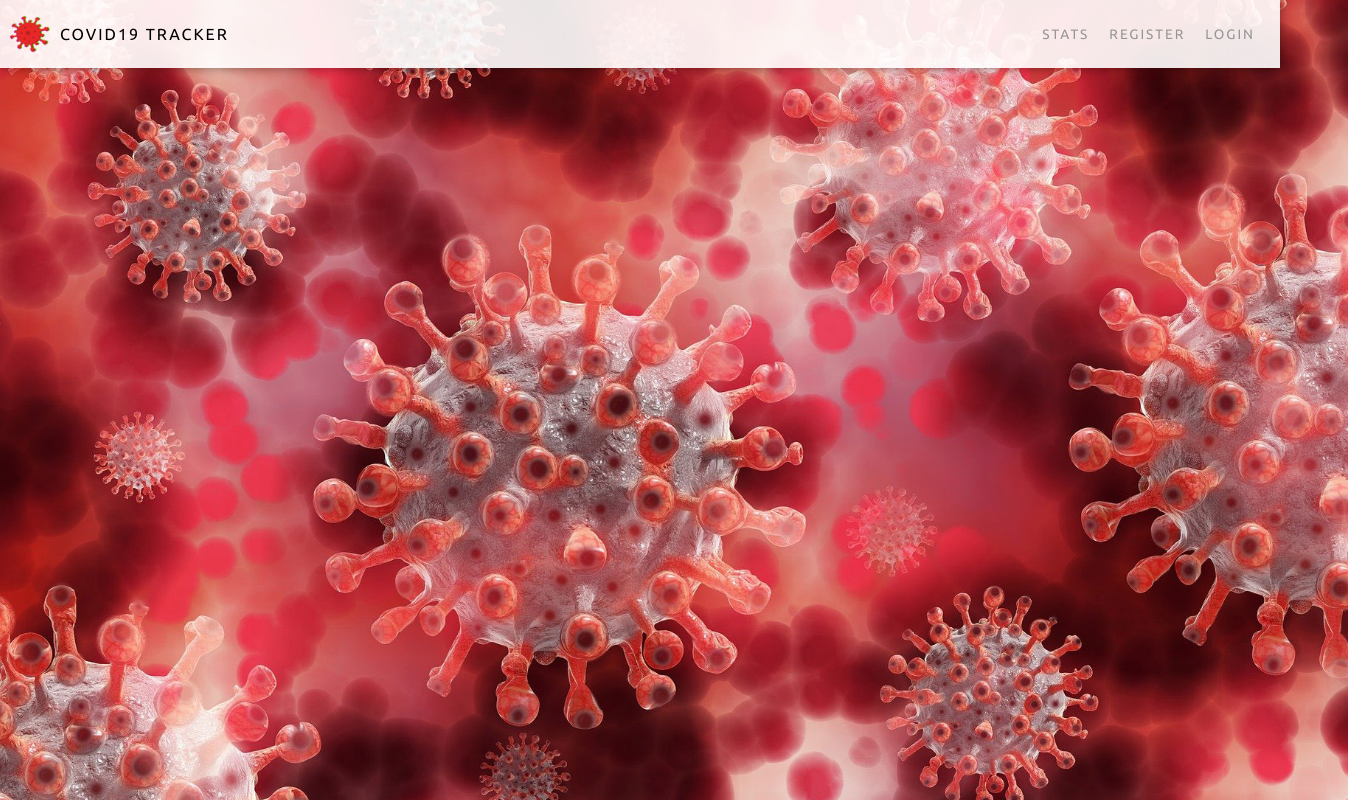
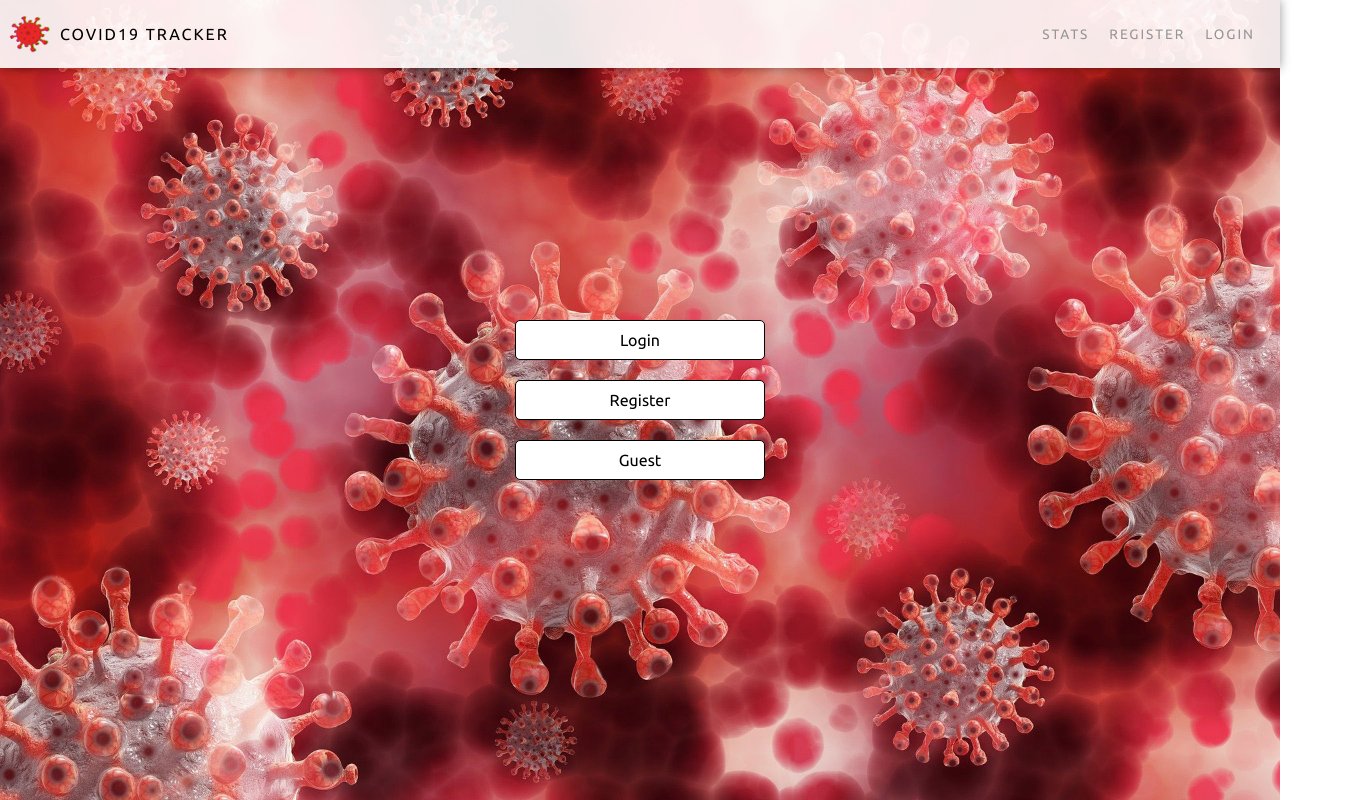
Before and after one commit to orjon/covid19, a React (Create React App) app in the folder client/: page / in a window 1280 px wide. Shown: the whole page, 1348 px wide, since content can reach past the window. Built offline with nearby package versions, Linux system fonts and the light colour scheme; no server answers.

Commit message:
Home page layout completed. Button styling revised

```diff
--- a/client/src/Components/Home.js
+++ b/client/src/Components/Home.js
@@ -2,7 +2,6 @@ import React, { Fragment, useEffect } from 'react';
 import { connect } from 'react-redux';
 import { getCountries } from '../actions/countryList';
 import '../styles/Home.scss';
-import heroImage from '../images/coronaHeroImage.jpg';
 
 const Home = ({ countriesLoaded, getCountries }) => {
   useEffect(() => {
@@ -14,7 +13,13 @@ const Home = ({ countriesLoaded, getCountries }) => {
 
   return (
     <Fragment>
-      <div className='Home'></div>
+      <div className='Home'>
+        <div className='buttons'>
+          <button className='login'>Login</button>
+          <button className='register'>Register</button>
+          <button className='guest'>Guest</button>
+        </div>
+      </div>
     </Fragment>
   );
 };
--- a/client/src/Components/Login.js
+++ b/client/src/Components/Login.js
@@ -78,7 +78,7 @@ const Login = ({
             />
           </div>
           <div className='field'>
-            <button className='right'>Login</button>
+            <button className='login right'>Login</button>
           </div>
           <div className='field'>
             <Link to='/register'> Don't have an account? Register...</Link>
--- a/client/src/Components/Register.js
+++ b/client/src/Components/Register.js
@@ -97,7 +97,7 @@ const Register = ({
             />
           </div>
           <div className='field'>
-            <button type='submit' className='right'>
+            <button type='submit' className='right register'>
               Register
             </button>
           </div>
--- a/client/src/styles/Chart.scss
+++ b/client/src/styles/Chart.scss
@@ -18,13 +18,13 @@
     font-size: $fontButton;
     color: grey;
     &.selected {
-      background-color: $colorButtonRegister;
+      background-color: $colorButton;
       color: $colorButtonFont;
     }
     &:hover {
       color: $colorButtonFont;
-      box-shadow: 0px 0px $buttonGlow $colorButtonRegister;
-      background-color: $colorButtonRegister;
+      box-shadow: 0px 0px $buttonGlow $colorButtonGlow;
+      background-color: $colorButton;
     }
     &.first {
       border-radius: 5px 0 0 5px;
--- a/client/src/styles/Home.scss
+++ b/client/src/styles/Home.scss
@@ -1,10 +1,28 @@
 @import 'Variables.scss';
 @import 'Section.scss';
+@import 'Button.scss';
 
 .Home {
   position: relative;
   background: url('../images/coronaHeroImage.jpg') no-repeat center center/cover;
   height: 100vh;
   margin: -$spacing3;
-  margin: -($navHeight + $spacing3);
+  margin-top: -($navHeight + $spacing3);
+  display: flex;
+  justify-content: center;
+  align-items: center;
+  .buttons {
+    width: 100%;
+    padding: $spacing2;
+    border: $devBorder solid magenta;
+    display: flex;
+    flex-direction: column;
+    justify-content: center;
+    align-items: center;
+    button {
+      margin: $spacing2 0;
+      width: 100%;
+      max-width: 250px;
+    }
+  }
 }
--- a/client/src/styles/_Button.scss
+++ b/client/src/styles/_Button.scss
@@ -2,13 +2,14 @@
 
 button {
   outline: none;
-  margin-top: $spacing1;
   height: 30pt;
   width: 33%;
   border: 0;
   font-size: $fontButton;
+  border: 1px solid black;
   border-radius: 5px;
   color: $colorButtonFont;
+  background-color: $colorButton;
   &.right {
     align-self: flex-end;
   }
@@ -16,6 +17,9 @@ button {
     align-self: center;
   }
   &:hover {
-    text-shadow: 0px 0px $buttonTextGlow $colorButtonFont;
+    text-shadow: 0px 0px $buttonTextGlow red;
+    box-shadow: 0px 0px $buttonGlow $colorButtonGlow;
+    border: 1px solid red;
+    color: red;
   }
 }
--- a/client/src/styles/_Form.scss
+++ b/client/src/styles/_Form.scss
@@ -28,12 +28,5 @@ form {
     input {
       height: 30px;
     }
-
-    button {
-      background-color: $colorButtonRegister;
-      &:hover {
-        box-shadow: 0px 0px $buttonGlow $colorButtonRegister;
-      }
-    }
   }
 }
--- a/client/src/styles/_Variables.scss
+++ b/client/src/styles/_Variables.scss
@@ -20,8 +20,12 @@ $colorNavItemSelected: black;
 $colorAlertWarning: rgb(232, 40, 40);
 $colorAlertSuccess: rgb(50, 200, 0);
 
-$colorButtonRegister: dodgerblue;
-$colorButtonFont: white;
+// $colorButtonRegister: mediumblue;
+// $colorButtonLogin: green;
+// $colorButtonGuest: orange;
+$colorButton: white;
+$colorButtonGlow: red;
+$colorButtonFont: black;
 
 $spacing1: 5px;
 $spacing2: 10px;
@@ -265,14 +269,3 @@ h4 {
   font-size: 10pt;
   text-align: justify;
 }
-
-// @media only screen and (min-width: $breakPoint1) {
-//   &h1 {font-size: 40pt;}
-//   &h2 {font-size: 25pt;}
-//   &h3 {font-size: 20pt;}
-//   &h4 {font-size: 15pt;}
-//   &.textSize0 {font-size: 18pt;}
-//   &.textSize1 {font-size: 15pt;}
-//   &.textSize2 {font-size: 13pt;}
-//   &.textSize3 {font-size: 12pt;}
-// }
```
